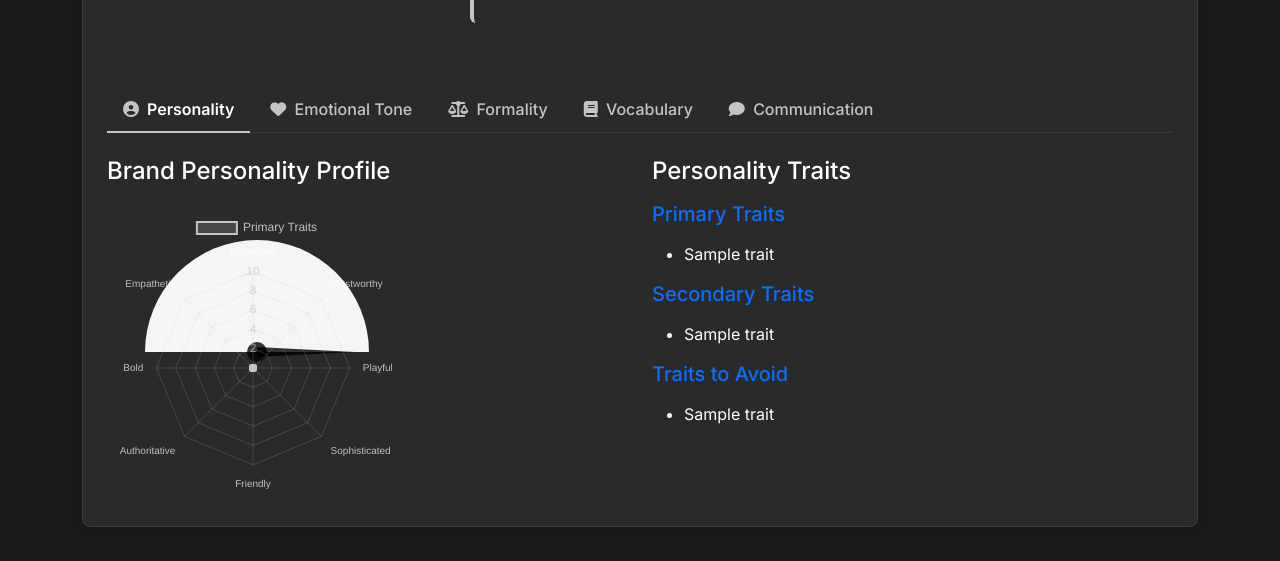
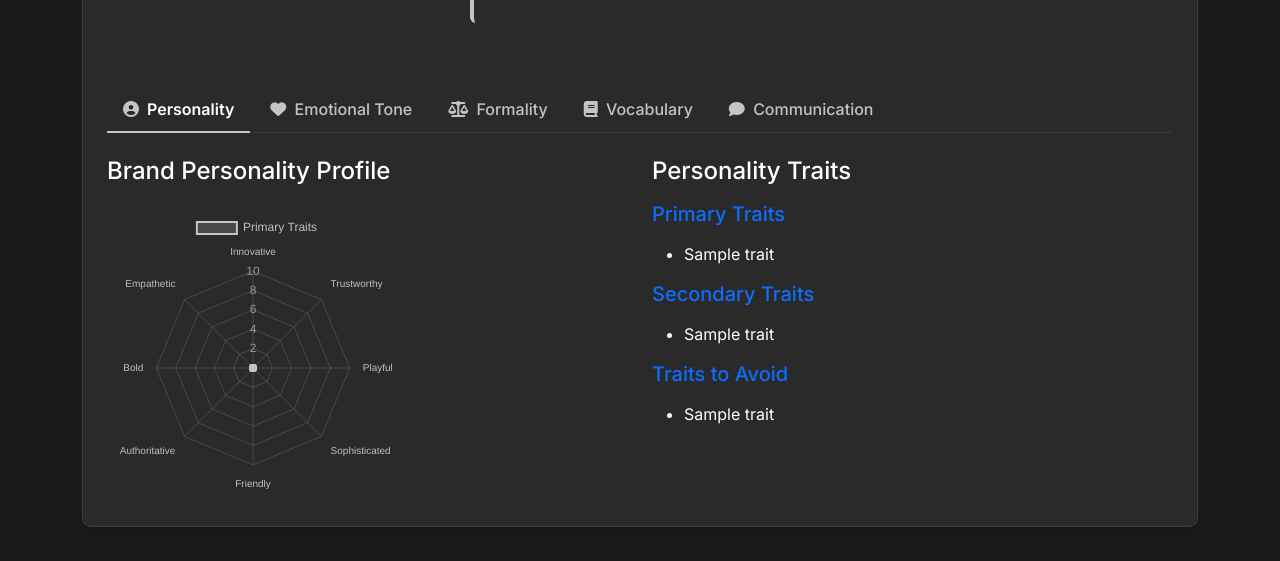
Before and after one commit to tom2tomtomtom/BrandVoice, a Flask app: template templates/results.html in a window 1280 px wide. Shown: the part 586-1147 px from the top of the page. Run offline with Flask 3, Linux system fonts and the light colour scheme; the template is opened without the code that fills it: most values are stand-ins (such as "Sample title", 1, 10 or a date in 2020); some libraries are stand-ins or nearby versions; some web fonts are replaced.

Commit message:
Add global Chart.js plugin to fix white semi-circles in all charts

```diff
--- a/templates/results.html
+++ b/templates/results.html
@@ -368,6 +368,24 @@
 {% block extra_js %}
 <script>
     document.addEventListener('DOMContentLoaded', function() {
+        // Global Chart.js plugin to set dark background
+        Chart.defaults.plugins.legend.labels.color = 'rgba(255, 255, 255, 0.9)';
+        Chart.defaults.color = 'rgba(255, 255, 255, 0.9)';
+        Chart.defaults.scale.grid.color = 'rgba(255, 255, 255, 0.1)';
+
+        // Register a plugin that runs before each chart is drawn to ensure dark background
+        Chart.register({
+            id: 'darkBackground',
+            beforeDraw: (chart) => {
+                const ctx = chart.ctx;
+                ctx.save();
+                ctx.globalCompositeOperation = 'source-over';
+                ctx.fillStyle = getComputedStyle(document.documentElement).getPropertyValue('--card-bg');
+                ctx.fillRect(0, 0, chart.width, chart.height);
+                ctx.restore();
+            }
+        });
+
         // API Sync Button
         const syncApiBtn = document.getElementById('sync-api-btn');
         if (syncApiBtn) {
```
